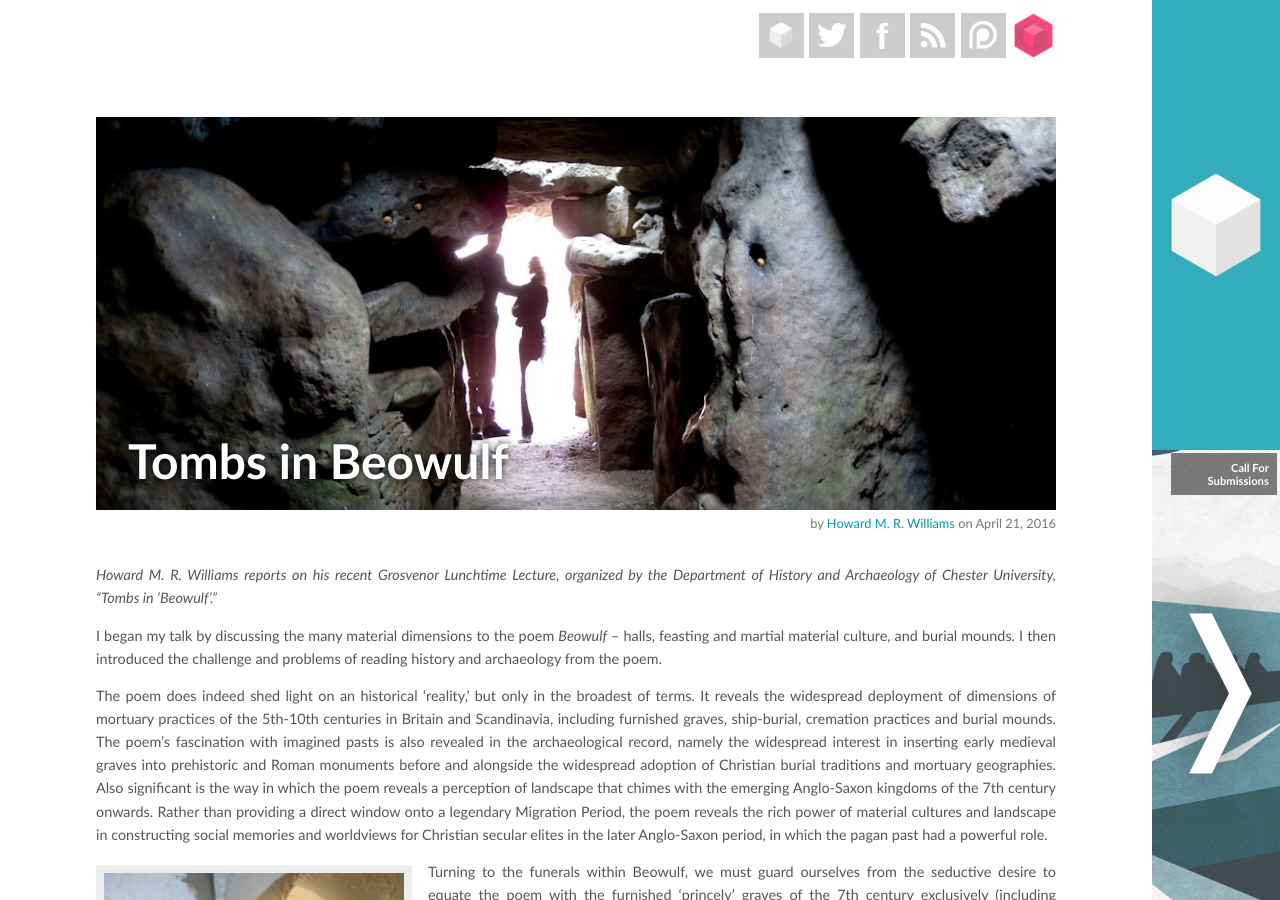
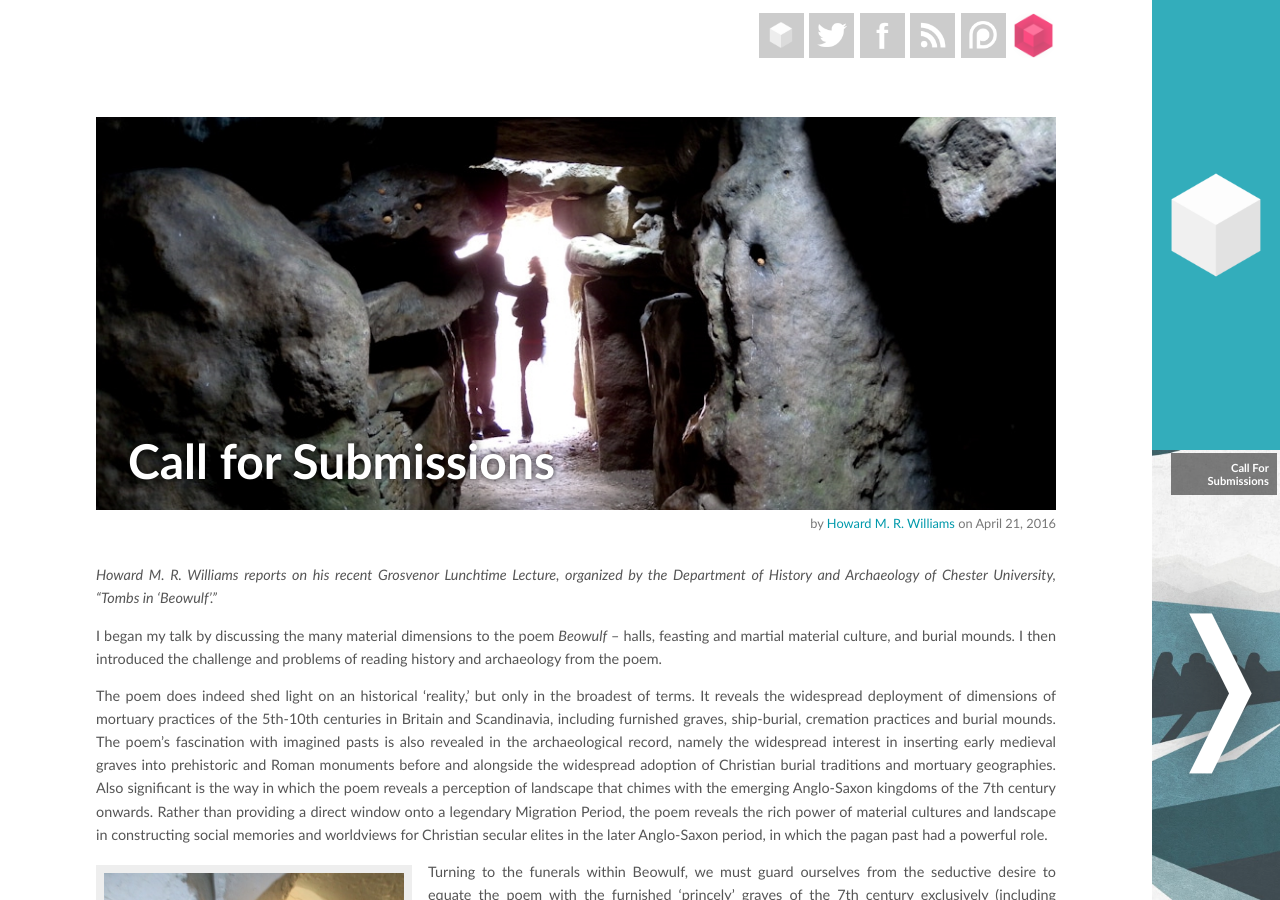
Before and after one commit to roundedglobe/roundedglobe.github.io, a Jekyll site: the page built from _posts/2016-04-21-tombs-in-beowulf.md, in a window 1280 px wide and 900 px high. Built offline with Jekyll 4.4.1, drawn with Linux system fonts in a browser that asks for light colours; comment, search, counter and statistics services are not loaded.

Commit message:
Update 2016-04-21-tombs-in-beowulf.md

```diff
--- a/_posts/2016-04-21-tombs-in-beowulf.md
+++ b/_posts/2016-04-21-tombs-in-beowulf.md
@@ -4,6 +4,7 @@
 author: hw
 image: hw_header.jpg
 description: "An archaeological reading of Beowulf"
+title: "Call for Submissions"
 ---
 _Howard M. R. Williams reports on his recent Grosvenor Lunchtime Lecture, organized by the Department of History and Archaeology of Chester University, “Tombs in 'Beowulf'.”_
 
```
